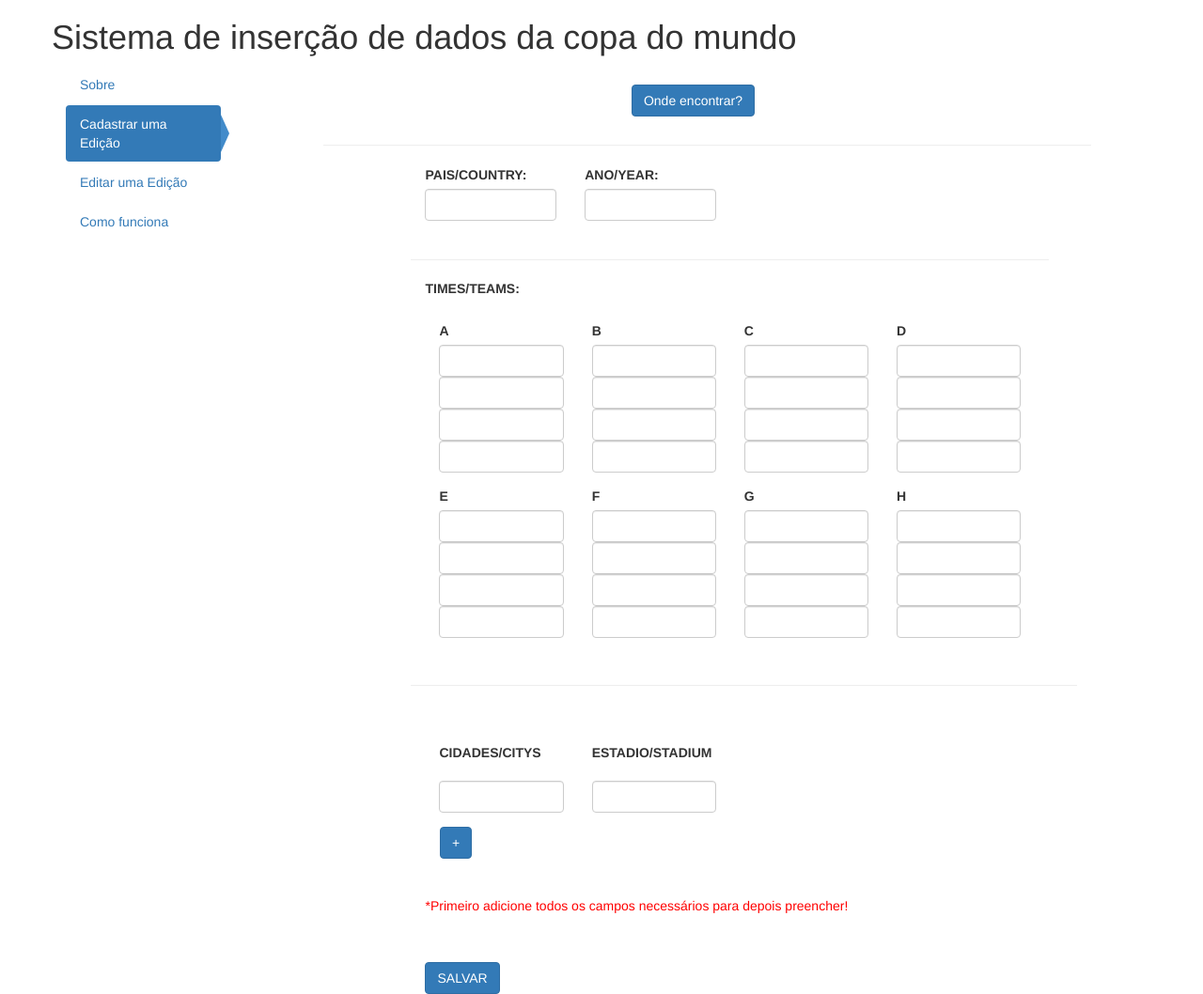
After one commit to higordemetrio/tcc, a PHP site: page /index.php in a window 1280 px wide, after a click on "Cadastrar uma Edição". The commit adds this page. Shown: the whole page at 94% size. Run offline with PHP 8.4, Linux system fonts and the light colour scheme; some libraries are stand-ins or nearby versions.

Commit message:
modificações

```diff
--- a/cadastroedicao.php
+++ b/cadastroedicao.php
@@ -23,30 +23,22 @@
 <body>
     <br>
     <P align="center" class="col-sm-10 col-sm-offset-1"  >
-        <font size="2">
-            INFORMAÇÕES DA COPA, ex:
-            <br>
-        </font>
-        <font size="7">
-            FIFA WORLD CUP
-        </font>
-        <br>
-    </p>
-    <p align="left" class="col-sm-10 col-sm-offset-1 ">
-        <font size="2">CADASTRO EDICAO </font>
+      <button type="button" class="btn btn-primary"> Onde encontrar? </button>
+
     </p>
 
-    <button align="left" class="btn btn-primary col-sm-1 col-sm-offset-1">VOLTAR/BACK</button>
+
+
     <hr class="col-sm-10 col-sm-offset-1">
     <div class="container col-sm-9 col-sm-offset-2">
     	<form>
         <!-- SELECIONAR O PAIS SEDE -->
-            <div class="form-group col-sm-2">
+            <div class="form-group col-sm-3">
                 <label for="etapa">PAIS/COUNTRY: </label>
                 <input type="text" class="form-control" id="pais" name="pais">
             </div>
          <!-- SELECIONAR O PAIS SEDE -->
-            <div class="form-group col-sm-2">
+            <div class="form-group col-sm-3">
                 <label for="etapa">ANO/YEAR: </label>
                 <input type="text" class="form-control" id="ano" name="ano">
             </div>
@@ -57,7 +49,7 @@
                 <label for="etapa">TIMES/TEAMS: </label>
 
                 <br><br>
-                <div class="form-group col-sm-2">
+                <div class="form-group col-sm-3">
                         <label for="text">A</label>
                         <input type="text" class="form-control" id="grupoTime" name="grupoAtime1">
                         <input type="text" class="form-control" id="grupoTime" name="grupoAtime2">
@@ -65,7 +57,7 @@
                         <input type="text" class="form-control" id="grupoTime" name="grupoAtime4">
                 </div>
 
-                <div class="form-group col-sm-2">
+                <div class="form-group col-sm-3">
                         <label for="text">B</label>
                         <input type="text" class="form-control" id="grupoTime" name="grupoBtime1">
                         <input type="text" class="form-control" id="grupoTime" name="grupoBtime2">
@@ -73,7 +65,7 @@
                         <input type="text" class="form-control" id="grupoTime" name="grupoBtime4">
                 </div>
 
-                 <div class="form-group col-sm-2">
+                 <div class="form-group col-sm-3">
                         <label for="text">C</label>
                         <input type="text" class="form-control" id="grupoTime" name="grupoCtime1">
                         <input type="text" class="form-control" id="grupoTime" name="grupoCtime2">
@@ -81,7 +73,7 @@
                         <input type="text" class="form-control" id="grupoTime" name="grupoCtime4">
                 </div>
 
-                 <div class="form-group col-sm-2">
+                 <div class="form-group col-sm-3">
                         <label for="text">D</label>
                         <input type="text" class="form-control" id="grupoTime" name="grupoDtime1">
                         <input type="text" class="form-control" id="grupoTime" name="grupoDtime2">
@@ -89,7 +81,7 @@
                         <input type="text" class="form-control" id="grupoTime" name="grupoDtime4">
                 </div>
 
-                <div class="form-group col-sm-2">
+                <div class="form-group col-sm-3">
                         <label for="text">E</label>
                         <input type="text" class="form-control" id="grupoTime" name="grupoEtime1">
                         <input type="text" class="form-control" id="grupoTime" name="grupoEtime2">
@@ -97,7 +89,7 @@
                         <input type="text" class="form-control" id="grupoTime" name="grupoEtime4">
                 </div>
 
-                <div class="form-group col-sm-2">
+                <div class="form-group col-sm-3">
                         <label for="text">F</label>
                         <input type="text" class="form-control" id="grupoTime" name="grupoFtime1">
                         <input type="text" class="form-control" id="grupoTime" name="grupoFtime2">
@@ -105,7 +97,7 @@
                         <input type="text" class="form-control" id="grupoTime" name="grupoFtime4">
                 </div>
 
-                <div class="form-group col-sm-2">
+                <div class="form-group col-sm-3">
                         <label for="text">G</label>
                         <input type="text" class="form-control" id="grupoTime" name="grupoGtime1">
                         <input type="text" class="form-control" id="grupoTime" name="grupoGtime2">
@@ -113,7 +105,7 @@
                         <input type="text" class="form-control" id="grupoTime" name="grupoGtime4">
                 </div>
 
-                <div class="form-group col-sm-2">
+                <div class="form-group col-sm-3 ">
                         <label for="text">H</label>
                         <input type="text" class="form-control" id="grupoTime" name="grupoHtime1">
                         <input type="text" class="form-control" id="grupoTime" name="grupoHtime2">
@@ -156,7 +148,7 @@
             </div>
 
             <div class="col-sm-12"><br><br>
-                <button type="submit" class="btn btn-primary">PROXIMO/NEXT</button>
+                <button type="submit" class="btn btn-primary">SALVAR</button>
             </div>
         </form>
     </div>
--- /dev/null
+++ b/index.php
@@ -0,0 +1,96 @@
+<!DOCTYPE html>
+<html>
+	<meta charset="utf-8">
+	<link href="css/style.css" rel="stylesheet">
+	<meta charset="utf-8">
+	  <meta name="viewport" content="width=device-width, initial-scale=1">
+
+	<!-- https://bootsnipp.com/snippets/3kerp -->
+	<!-- CSS e JS do layout -->
+    <script src="bootstrap/layout/jquery/jquery-1.11.1.min.js"></script>
+    <link href="bootstrap/layout/css/bootstrap.min.css" rel="stylesheet">
+    <script src="bootstrap/layout/js/bootstrap.min.js"></script>
+<head>
+	<title>FIFA SCOUT</title>
+
+</head>
+<body>
+
+<div class="container">
+	<div class="row">
+		<h1> Sistema de inserção de dados da copa do mundo</h1>
+        <div role="tabpanel">
+            <div class="col-sm-2">
+                <ul class="nav nav-pills brand-pills nav-stacked" role="tablist">
+                    <li role="presentation" class="brand-nav active"><a href="#tab1" aria-controls="tab1" role="tab" data-toggle="tab">Sobre</a></li>
+                    <li role="presentation" class="brand-nav"><a href="#tab2" aria-controls="tab2" role="tab" data-toggle="tab">Cadastrar uma Edição</a></li>
+                    <li role="presentation" class="brand-nav"><a href="#tab3" aria-controls="tab3" role="tab" data-toggle="tab">Editar uma Edição</a></li>
+                    <li role="presentation" class="brand-nav"><a href="#tab4" aria-controls="tab4" role="tab" data-toggle="tab">Como funciona</a></li>
+                </ul>
+            </div>
+            <div class="col-sm-10">
+                <div class="tab-content">
+                    <div role="tabpanel" class="tab-pane active" id="tab1">
+
+                        <p>
+                            Lorem ipsum dolor sit amet, consectetur adipiscing elit. Mauris tincidunt feugiat lorem, at ornare tellus faucibus ut.
+                            Curabitur eget metus dapibus nibh laoreet lacinia eget id metus. Mauris quis convallis elit, ac convallis augue.
+                            Pellentesque ornare cursus nibh quis fermentum. Morbi faucibus at tortor sed volutpat. Etiam at ex molestie turpis aliquam auctor.
+                            Nulla consequat tristique augue, vel venenatis massa fringilla sit amet. Morbi egestas turpis facilisis sem faucibus finibus.
+                        </p>
+                        <p>
+                            Nam sodales magna eget nulla interdum gravida. Aenean cursus magna vel lorem eleifend, vel eleifend massa rhoncus.
+                            Duis accumsan vehicula ultricies. Proin tincidunt blandit congue. Curabitur semper odio ut malesuada dapibus.
+                        </p>
+                    </div>
+                    <div role="tabpanel" class="tab-pane" id="tab2">
+                        <?php include 'cadastroedicao.php'; ?>
+
+                    </div>
+                    <div role="tabpanel" class="tab-pane" id="tab3">
+
+                        <form action="edicao.php" method="post">
+                            <div class="col-sm-12">
+                            <!-- SELECIONAR O PAIS SEDE -->
+                                <div class="form-group col-sm-3">
+                                <BR>
+                                    <label for="etapa">EDICÃO:</label>
+
+                                    <select class="form-control" id="etapa" name="etapa">
+                                        <option>-</option>
+                                        <option>BRAZIL 2014</option>
+                                        <option>AFRICA 2010</option>
+                                    </select>
+
+
+                                </div>
+
+                            </div>
+                           <button type="submit" class="btn btn-primary col-sm-offset-1">PROXIMO</button>
+                        </form>
+                    </div>
+                    <div role="tabpanel" class="tab-pane" id="tab4">
+                        <p>
+                            Collaboratively administrate empowered markets via plug-and-play networks.
+                            Dynamically procrastinate B2C users after installed base benefits. Dramatically visualize customer directed convergence without
+                            revolutionary ROI.
+                        </p>
+                        <p>
+                            Efficiently unleash cross-media information without cross-media value.
+                            Quickly maximize timely deliverables for real-time schemas. Dramatically maintain clicks-and-mortar
+                            solutions without functional solutions.
+                        </p>
+                        <p>
+                            Completely synergize resource sucking relationships via premier niche markets. Professionally cultivate
+                            one-to-one customer service with robust ideas. Dynamically innovate resource-leveling customer service
+                            for state of the art customer service.
+                        </p>
+                    </div>
+                </div>
+            </div>
+        </div>
+	</div>
+</div>
+
+</body>
+</html>
```
Also changed, not shown: cadastroselecao.php (+11 -22 lines), edicao.php (renamed from index.html, +10 -18 lines).
